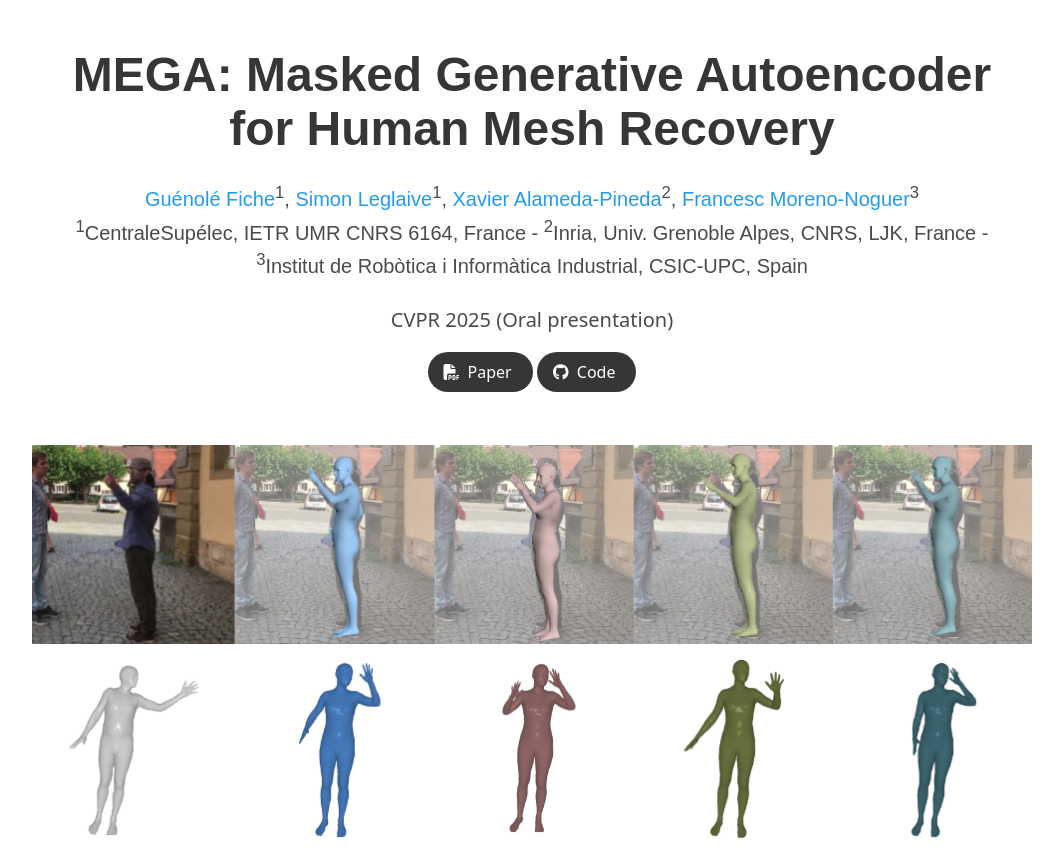
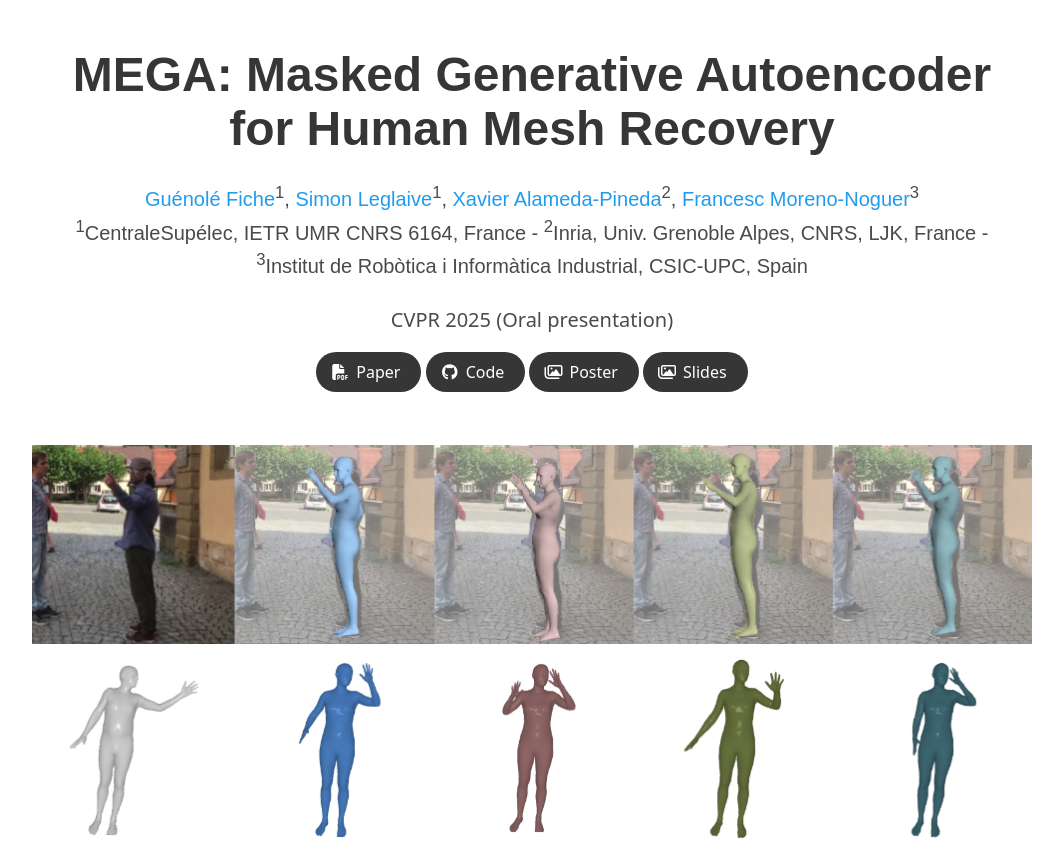
Before and after one commit to g-fiche/g-fiche.github.io, a plain HTML site: page research-pages/mega/index.html in a window 1280 px wide. Shown: the top 852 px of the page, without its empty margins (108-1171 px from the left). Drawn offline with nearby package versions, Linux system fonts and the light colour scheme; some icons are missing.

Commit message:
Poster and slides MEGA

```diff
--- a/research-pages/mega/index.html
+++ b/research-pages/mega/index.html
@@ -85,6 +85,24 @@
                                             <i class="fab fa-github"></i>
                                         </span>
                                         <span>Code</span>
+                                    </a>
+                                </span>
+                                <span class="link-block">
+                                    <a href="static/data/poster.pdf"
+                                        class="external-link button is-normal is-rounded is-dark">
+                                        <span class="icon">
+                                            <i class="far fa-images"></i>
+                                        </span>
+                                        <span>Poster</span>
+                                    </a>
+                                </span>
+                                <span class="link-block">
+                                    <a href="static/data/slides.pdf"
+                                        class="external-link button is-normal is-rounded is-dark">
+                                        <span class="icon">
+                                            <i class="far fa-images"></i>
+                                        </span>
+                                        <span>Slides</span>
                                     </a>
                                 </span>
                             </div>
```
Also changed, not shown: 2 other files.
